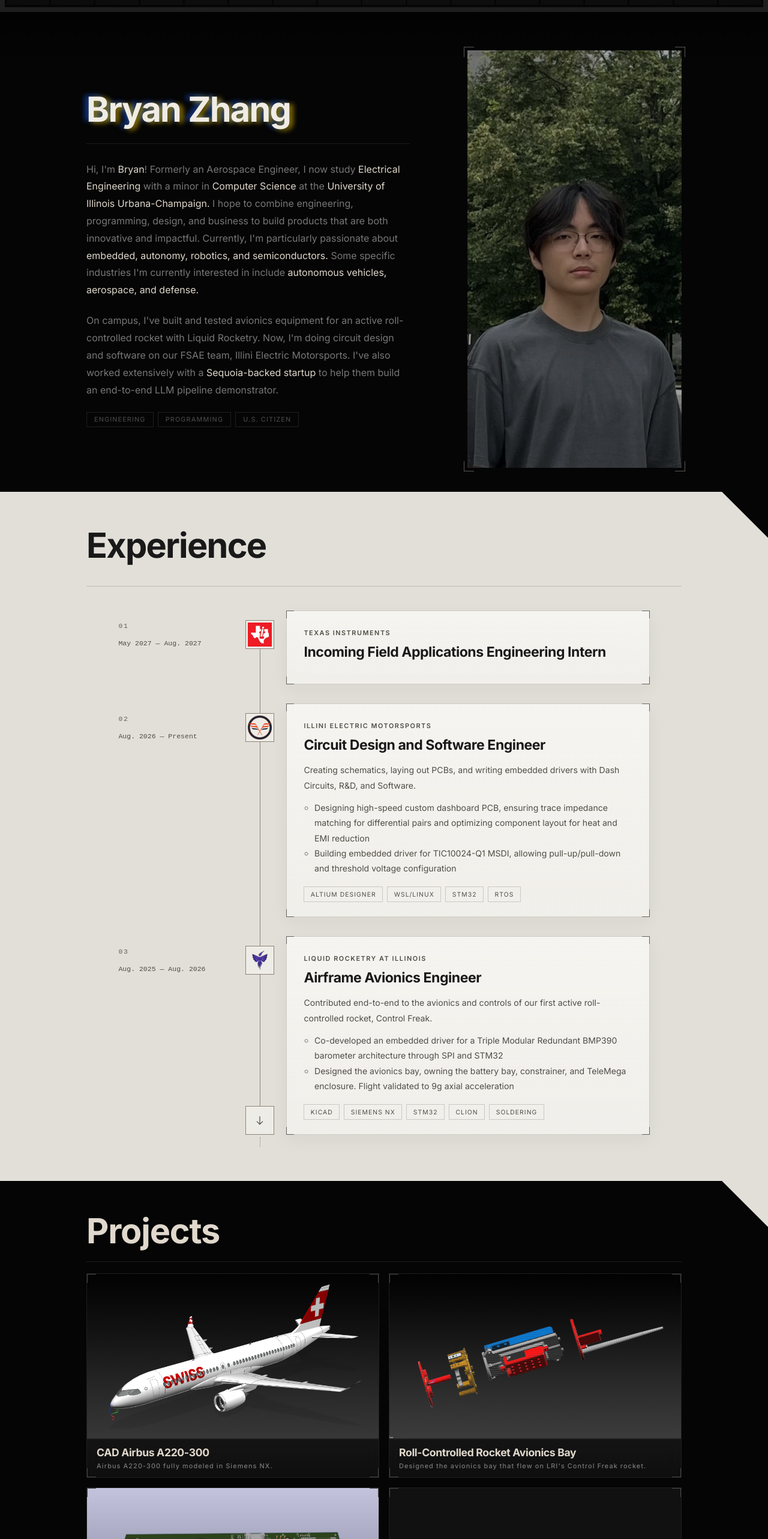
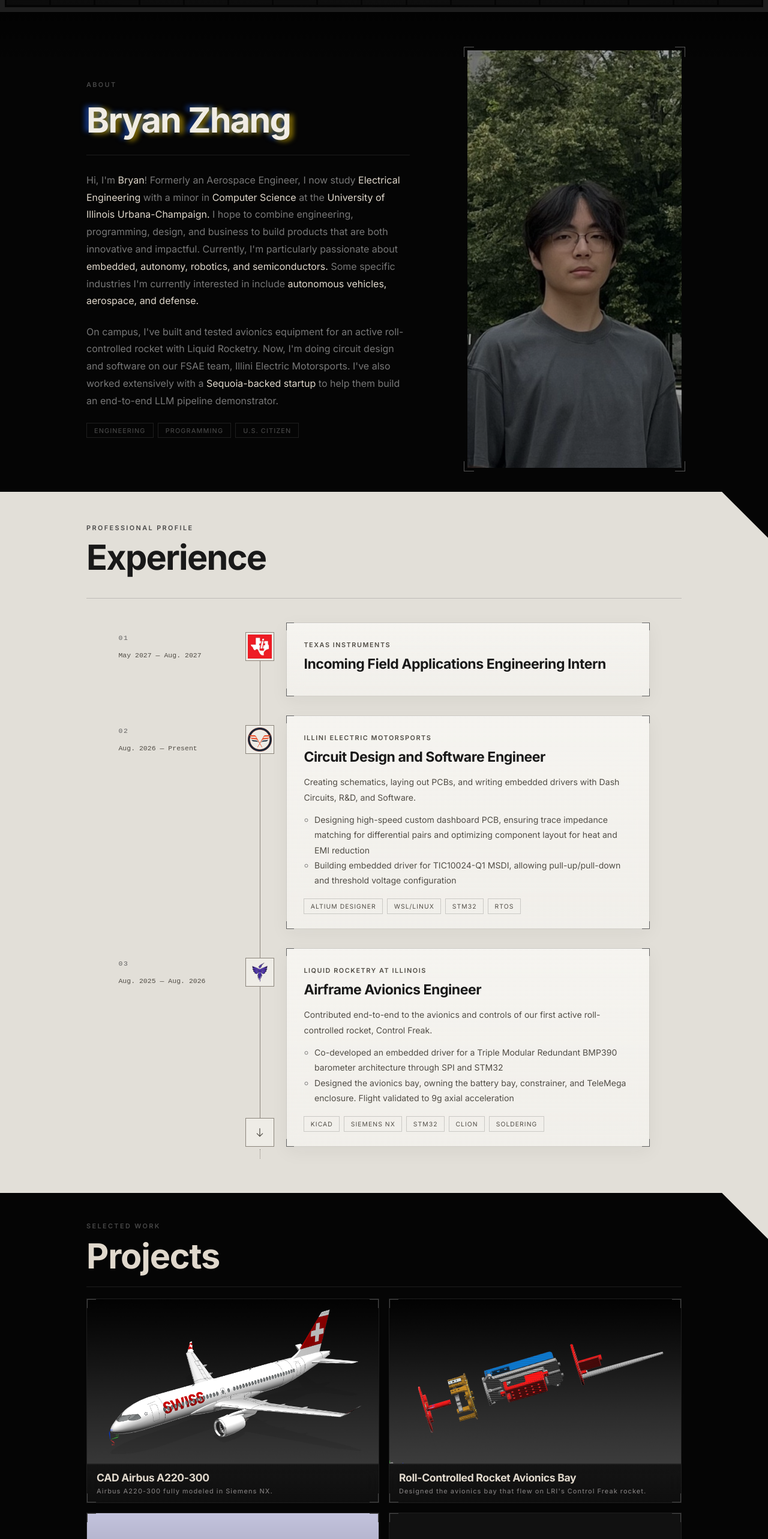
Before and after one commit to bryanzhangg/CS124_Portfolio, a React (Vite) app: page / in a window 1280 px wide. Shown: the part 780-3346 px from the top of the page at 60% size. Built offline with nearby package versions, Linux system fonts and the light colour scheme; a web font is replaced by a local one.

Commit message:
Revert "remove eyebrows"
This reverts commit 95577f327cd79ab81641c8a5dd5f52485b23ef69.

```diff
--- a/src/components/sections/About.jsx
+++ b/src/components/sections/About.jsx
@@ -202,7 +202,7 @@ export default function About() {
 
           {/* ── Left: text ───────────────────────────── */}
           <div className="about-text-col">
-            {/*<span className="about-eyebrow">About</span>*/}
+            <span className="about-eyebrow">About</span>
 
             {/* TODO: your name or a short headline */}
             <h2 className="about-heading">Bryan Zhang</h2>
--- a/src/components/sections/Contact.jsx
+++ b/src/components/sections/Contact.jsx
@@ -151,7 +151,7 @@ export default function Contact() {
       <style>{CSS}</style>
       <section id="contact">
 
-        {/*<span className="contact-eyebrow">Let's Get in Touch</span>*/}
+        <span className="contact-eyebrow">Let's Get in Touch</span>
         <p className="contact-label">Contact</p>
         <hr className="contact-divider" />
 
--- a/src/components/sections/Experience.jsx
+++ b/src/components/sections/Experience.jsx
@@ -9,7 +9,7 @@ export default function Experience() {
   return (
     <section id="experience" className="experience-section" aria-labelledby="experience-title">
       <div className="experience-header">
-        {/*<span className="experience-eyebrow">Professional Profile</span>*/}
+        <span className="experience-eyebrow">Professional Profile</span>
         <h2 id="experience-title">Experience</h2>
       </div>
 
--- a/src/components/sections/Projects.jsx
+++ b/src/components/sections/Projects.jsx
@@ -239,7 +239,7 @@ export default function Projects() {
       <style>{CSS}</style>
       <section id="projects">
         <div className="projects-inner">
-          {/*<span className="projects-eyebrow">Selected Work</span>*/}
+          <span className="projects-eyebrow">Selected Work</span>
           {/* TODO: update label text if desired */}
           <p className="projects-label">Projects</p>
           <hr className="projects-divider" />
--- a/src/components/sections/Skills.jsx
+++ b/src/components/sections/Skills.jsx
@@ -258,7 +258,7 @@ export default function Skills() {
       <section id="skills" ref={ref}>
         {scanning && <div className="scan-line" />}
 
-        {/*<span className="skills-eyebrow">Technical Profile</span>*/}
+        <span className="skills-eyebrow">Technical Profile</span>
         <p className="skills-label">Skills</p>
         <hr className="skills-divider" />
 
```
